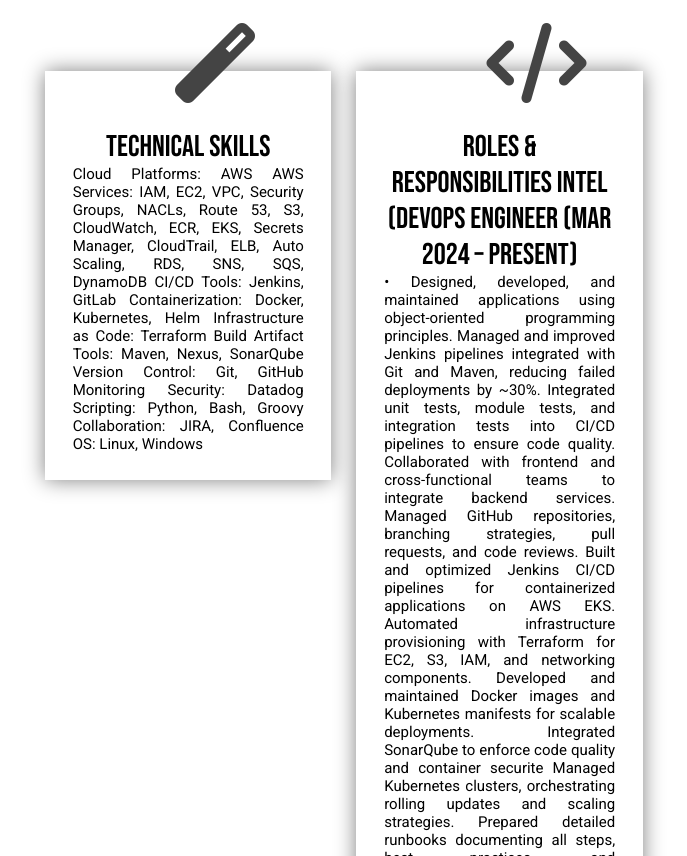
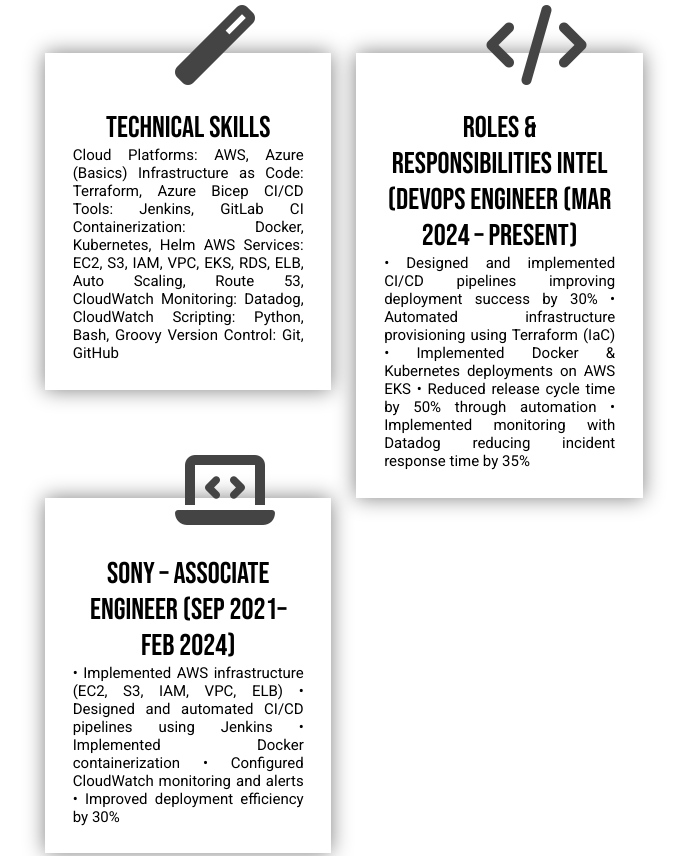
Before and after one commit to sunnybunny24109/profile-Rajesh, a plain HTML site: page index.html in a window 1280 px wide. Shown: the part 1103-1959 px from the top of the page, without its empty margins (148-835 px from the left). Drawn offline with Linux system fonts and the light colour scheme.

Commit message:
Update index.html
update my profile

```diff
--- a/index.html
+++ b/index.html
@@ -51,8 +51,8 @@
             </div>
             <div class="about-title half-width">
                 <h2>PROFESSIONAL SUMMARY</h2>
-                <p>DevOps Engineer with 4+ years of experience in designing, automating, and optimizing cloud infrastructure. Proven expertise in AWS, Git, GitHub, Maven, GitLab, Terraform, Jenkins, Docker, and Kubernetes with strong background in CI/CD pipeline design, containerization, monitoring, and cost optimization. Skilled at building secure, scalable, and highly available systems while mentoring teams and driving operational efficiency.</p>
-                <a href="#" class="link-button"><i class="fas fa-download"></i> Download CV</a>
+                <p>                <a href="#" class="link-button"><i class="fas fa-download"></i> Download CV</a>DevOps Engineer with 4+ years of experience in designing, implementing, and automating cloud infrastructure using Infrastructure as Code (IaC) tools such as Terraform and Azure Bicep. Strong expertise in AWS and emerging Azure capabilities, with a proven track record of building scalable, secure, and highly available systems.</p>
+
             </div>
 
         </div>
@@ -66,28 +66,39 @@
                 <div class="box">
                     <h1><i class="fas fa-magic"></i></h1>
                     <h2>Technical Skills</h2>
-                    <p>Cloud Platforms: AWS
-AWS Services: IAM, EC2, VPC, Security Groups, NACLs, Route 53, S3, CloudWatch, ECR, EKS, Secrets Manager, CloudTrail, ELB, Auto Scaling, RDS, SNS, SQS, DynamoDB
-CI/CD Tools: Jenkins, GitLab
-Containerization: Docker, Kubernetes, Helm Infrastructure as Code: Terraform
-Build  Artifact Tools: Maven, Nexus, SonarQube Version Control: Git, GitHub
-Monitoring  Security: Datadog
-Scripting: Python, Bash, Groovy Collaboration: JIRA, Confluence OS: Linux, Windows
-                 </p>
+                    <p>Cloud Platforms: AWS, Azure (Basics)
+Infrastructure as Code: Terraform, Azure Bicep
+CI/CD Tools: Jenkins, GitLab CI
+Containerization: Docker, Kubernetes, Helm
+AWS Services: EC2, S3, IAM, VPC, EKS, RDS, ELB, Auto Scaling, Route 53, CloudWatch
+Monitoring: Datadog, CloudWatch
+Scripting: Python, Bash, Groovy
+Version Control: Git, GitHub
+
+               </p>
                 </div>
                 <div class="box">
                     <h1><i class="fas fa-code"></i></h1>
                     <h2>ROLES & RESPONSIBILITIES
  Intel (DevOps Engineer (Mar 2024 – Present)
 </h2>
-                    <p>• Designed, developed, and maintained applications using object-oriented programming principles. Managed and improved Jenkins pipelines integrated with Git and Maven, reducing failed deployments by ~30%. Integrated unit tests, module tests, and integration tests into CI/CD pipelines to ensure code quality. Collaborated with frontend and cross-functional teams to integrate backend services. Managed GitHub repositories, branching strategies, pull requests, and code reviews. Built and optimized Jenkins CI/CD pipelines for containerized applications on AWS EKS. Automated infrastructure provisioning with Terraform for EC2, S3, IAM, and networking components. Developed and maintained Docker images and Kubernetes manifests for scalable deployments. Integrated SonarQube to enforce code quality and container securite  Managed Kubernetes clusters, orchestrating rolling updates and scaling strategies. Prepared detailed runbooks documenting all steps, best practices, and troubleshooting procedures, ensuring knowledge retention and streamlined future upgrades. Containerized applications using Docker and deployed workloads on Kubernetes. Implemented Datadog monitoring dashboards for application health and performance. Monitored applications and infrastructure to ensure reliability and availability. Troubleshot and resolved issues across development, testing, and production environments.
+                    <p>
+•   Designed and implemented CI/CD pipelines improving deployment success by 30%
+•	Automated infrastructure provisioning using Terraform (IaC)
+•	Implemented Docker & Kubernetes deployments on AWS EKS
+•	Reduced release cycle time by 50% through automation
+•	Implemented monitoring with Datadog reducing incident response time by 35%
 </p>
                 </div>
                 <div class="box">
                     <h1><i class="fas fa-laptop-code"></i></h1>
                     <h2>Sony – Associate Engineer (Sep 2021– Feb 2024)</h2>
-                    <p>•        Extensive experience in AWS cloud services such as EC2, S3, IAM, EBS, EFS, ELB, autoscaling, Load balancing, cloud trail, cloud watch etc. Worked extensively on Linux system administration and troubleshooting. Implemented Jenkins CI/CD pipelines integrated with Git and Maven. Managed code using GitHub, following version control best practice. Enabling and disabling inbound and outbound security groups, ports using AWS GUI.
-Creating folders in S3 bucket, uploading images and files maintaining the buckets and folder permissions. Experience in setting up elastic load balancers and auto scaling groups on EC2  Performed S3 buckets creation, policies and on IAM role-based policies. Configured elastic load balancer for distributing incoming applications traffic across multiple target Built and maintained Docker images for consistent application deployments. Assisted in Kubernetes deployments and environment monitoring. Configured AWS CloudWatch logs, metrics, and alarms  Supported testing activities including unit, system, and integration testing. Worked in an Agile environment delivering high-quality and scalable solutions.
+                    <p>
+•	Implemented AWS infrastructure (EC2, S3, IAM, VPC, ELB)
+•	Designed and automated CI/CD pipelines using Jenkins
+•	Implemented Docker containerization
+•	Configured CloudWatch monitoring and alerts
+•	Improved deployment efficiency by 30%
 </p>                </div>
             </div>
         </div>
```
